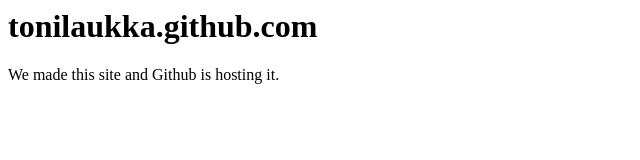
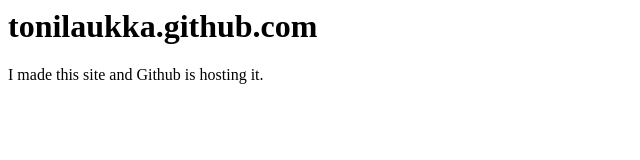
Before and after one commit to tonilaukka/tonilaukka.github.com, a plain HTML site: page index.html in a window 1280 px wide. Shown: the full height of the page, 0-640 px from the left. Drawn offline with Linux system fonts and the light colour scheme.

Commit message:
Update index.html

```diff
--- a/index.html
+++ b/index.html
@@ -1,3 +1,3 @@
 <h1>tonilaukka.github.com</h1>
 
-<p>We made this site and Github is hosting it.</p>
+<p>I made this site and Github is hosting it.</p>
```
